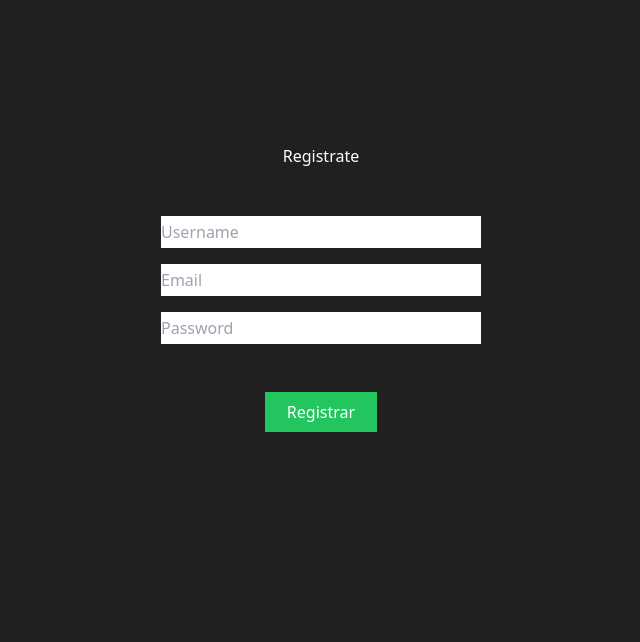
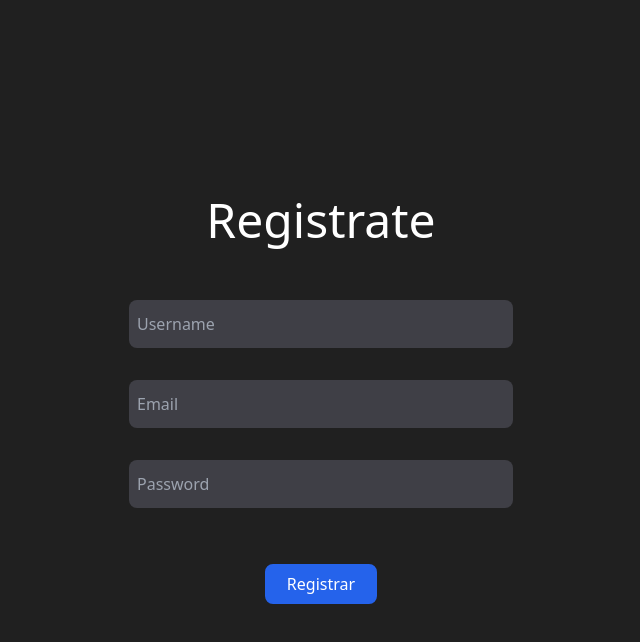
Before and after one commit to manuong/api-con-MongoDB, a React (Vite) app in the folder client/: page /register in a window 1280 px wide. Shown: the top 642 px of the page, without its empty margins (319-959 px from the left). Built offline with nearby package versions, Linux system fonts and the light colour scheme.

Commit message:
peticiones a la api

```diff
--- a/client/package.json
+++ b/client/package.json
@@ -10,6 +10,7 @@
     "preview": "vite preview"
   },
   "dependencies": {
+    "axios": "^1.6.8",
     "react": "^18.2.0",
     "react-dom": "^18.2.0",
     "react-hook-form": "^7.51.3",
--- /dev/null
+++ b/client/src/api/auth.js
@@ -0,0 +1,6 @@
+import axios from 'axios';
+const { URL_API } = process.env;
+
+export const registerRequest = (user) => {
+  axios.post(`${URL_API}/register`, user);
+};
--- a/client/src/views/RegisterView.jsx
+++ b/client/src/views/RegisterView.jsx
@@ -15,35 +15,41 @@ site : https://react-hook-form.com/get-started
 import { useForm } from 'react-hook-form';
 
 const RegisterView = () => {
+  //
+  // utilizamos el hook "useForm()"
   const { register, handleSubmit } = useForm();
 
+  // tenemos los valores de cada imput 'values'
   const functionSubmit = (values) => {
     console.log(values);
   };
 
   return (
-    <div className="flex flex-col items-center">
-      <h1 className="mb-10 mt-36">Registrate</h1>
+    <div className="h-screen flex flex-col items-center justify-center">
+      <h1 className="text-5xl mb-10">Registrate</h1>
       <form onSubmit={handleSubmit(functionSubmit)} className="flex flex-col items-center">
         <input
           placeholder="Username"
           type="text"
           {...register('username', { required: true })}
-          className="w-80 h-8 m-2"
+          className="w-96 h-12 m-4 bg-zinc-700 text-white rounded-lg px-2"
         />
         <input
           placeholder="Email"
           type="text"
           {...register('email', { required: true })}
-          className="w-80 h-8 m-2"
+          className="w-96 h-12 m-4 bg-zinc-700 text-white rounded-lg pl-2"
         />
         <input
           placeholder="Password"
           type="text"
           {...register('password', { required: true })}
-          className="w-80 h-8 m-2"
+          className="w-96 h-12 m-4 bg-zinc-700 text-white rounded-lg pl-2"
         />
-        <button type="submit" className="bg-green-500 w-28 h-10 hover:rounded-lg duration-200 mt-10">
+        <button
+          type="submit"
+          className="bg-blue-600 rounded-lg w-28 h-10 border-2 border-blue-600 hover:text-blue-600 hover:bg-transparent duration-200 mt-10"
+        >
           Registrar
         </button>
       </form>
```
Also changed, not shown: 1 other file (tests, documents, lock files or other folders).
